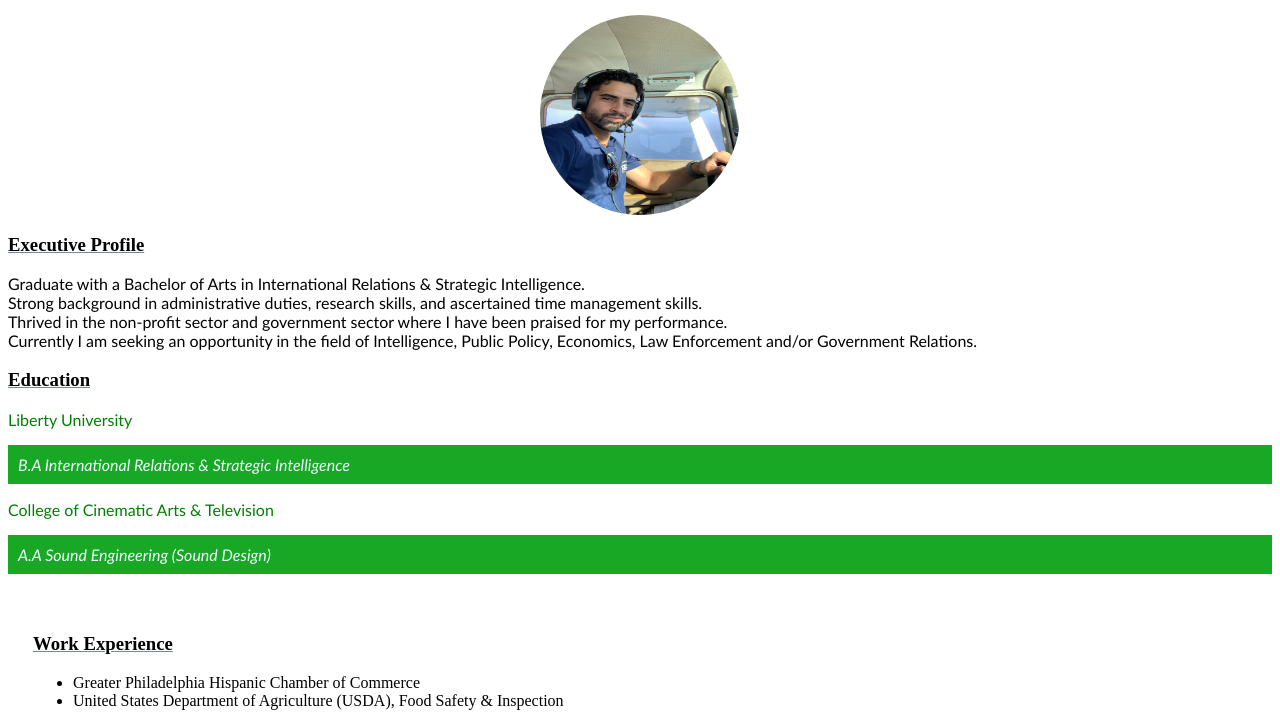
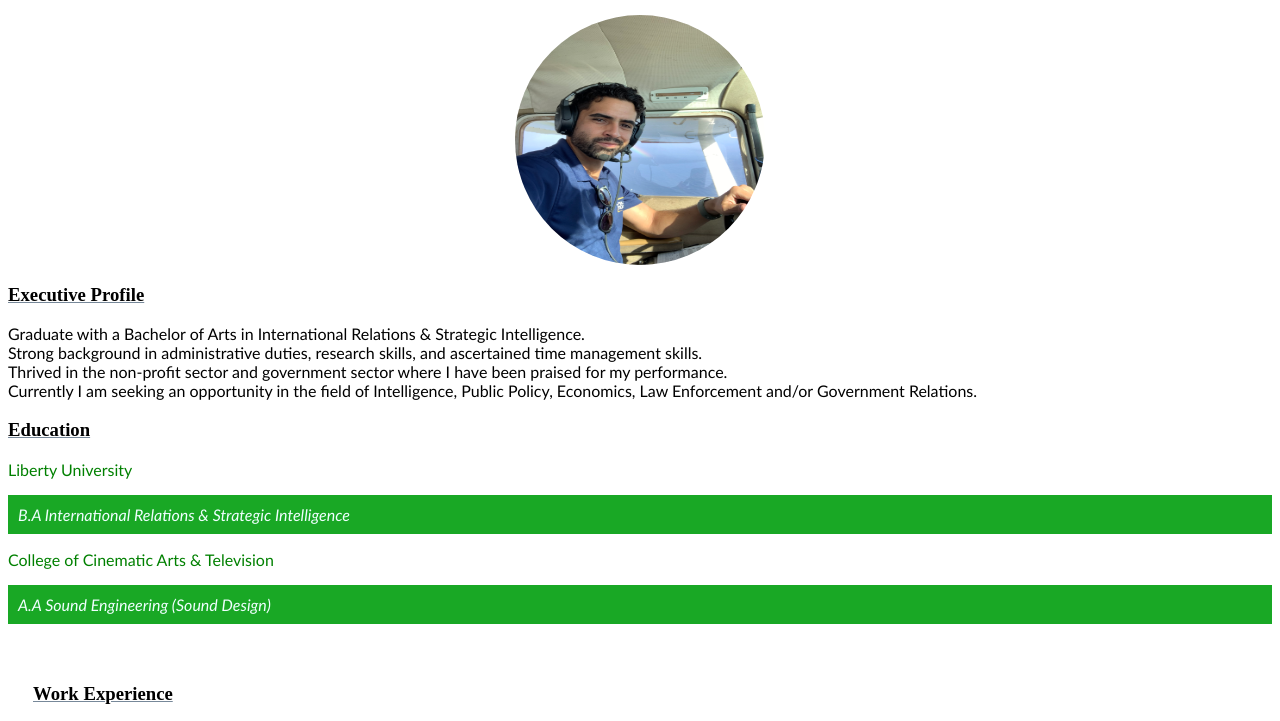
Before and after one commit to PHL-LC101-April22/js-assignment-4-html-me-something-Rafycruz23, a website: page index.html in a window 1280 px wide. Shown: the part 76-797 px from the top of the page. Drawn offline with Linux system fonts and the light colour scheme.

Commit message:
forgot to save something

```diff
--- a/index.html
+++ b/index.html
@@ -9,7 +9,7 @@
       <main>
 <h1 id="mainHeading">Rafael Cruz'<em> Not So Professional </em>Resume</h1>
 
-   <img src="selfieCessna.jpg" alt="Can't see it but thats me!" width="200" height="200">
+   <img src="selfieCessna.jpg" alt="Can't see it but thats me!" width="250" height="250">
 
    <h3> Executive Profile</h3>
       <p id="executive">Graduate with a Bachelor of Arts in International Relations & Strategic Intelligence.<br>
```
